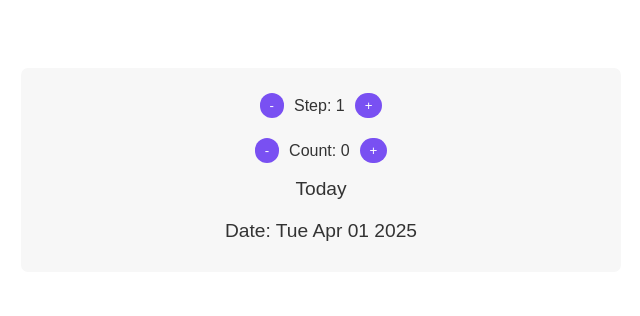
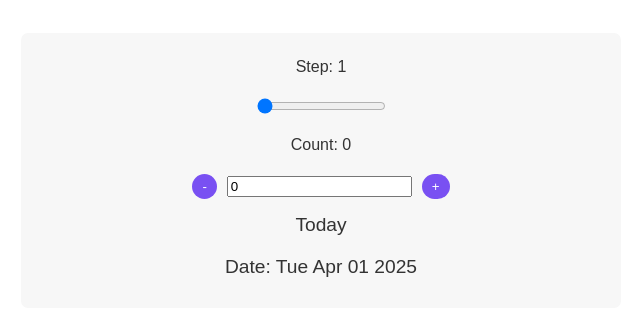
Before and after one commit to GabbenPapa/React-Steps, a React (Vite) app: page /pick-date in a window 1280 px wide. Shown: the part 258-574 px from the top of the page, without its empty margins (319-959 px from the left). Built offline with nearby package versions, Linux system fonts and the light colour scheme.

Commit message:
Modify DatePicker

```diff
--- a/src/DatePicker.jsx
+++ b/src/DatePicker.jsx
@@ -23,34 +23,27 @@ function Counter() {
   function IncreaseCounter() {
     setCount((setCount) => setCount + step);
   }
-
-  function DecreaseStep() {
-    setStep((setStep) => setStep - 1);
-  }
-
-  function IncreaseStep() {
-    setStep((setStep) => setStep + 1);
+  function handleReset() {
+    setCount(0);
+    setStep(1);
   }
 
   return (
     <div className="card">
       <div className="counter-container">
         <div className="counter-controls">
-          <div className="counter-row">
-            <button
-              onClick={DecreaseStep}
-              style={{ backgroundColor: "#7950f2", color: "white" }}
-            >
-              -
-            </button>
-            <span>Step: {step}</span>
-            <button
-              onClick={IncreaseStep}
-              style={{ backgroundColor: "#7950f2", color: "white" }}
-            >
-              +
-            </button>
-          </div>
+          <span>Step: {step}</span>
+
+          <input
+            type="range"
+            min="1"
+            max="10"
+            value={step}
+            onChange={(e) => {
+              setStep(Number(e.target.value));
+            }}
+          />
+          <span>Count: {count}</span>
           <div className="counter-row">
             <button
               onClick={DecreaseCounter}
@@ -58,7 +51,12 @@ function Counter() {
             >
               -
             </button>
-            <span>Count: {count}</span>
+
+            <input
+              type="text"
+              value={count}
+              onChange={(e) => setCount(Number(e.target.value))}
+            />
             <button
               onClick={IncreaseCounter}
               style={{ backgroundColor: "#7950f2", color: "white" }}
@@ -76,6 +74,17 @@ function Counter() {
             : `${Math.abs(count)} days ago was`}
         </p>
         <p className="date-text">Date: {date.toDateString()}</p>
+
+        {count !== 0 || step !== 1 ? (
+          <div className="step-controls">
+            <button
+              onClick={handleReset}
+              style={{ backgroundColor: "#7950f2", color: "white" }}
+            >
+              Reset
+            </button>
+          </div>
+        ) : null}
       </div>
     </div>
   );
```
